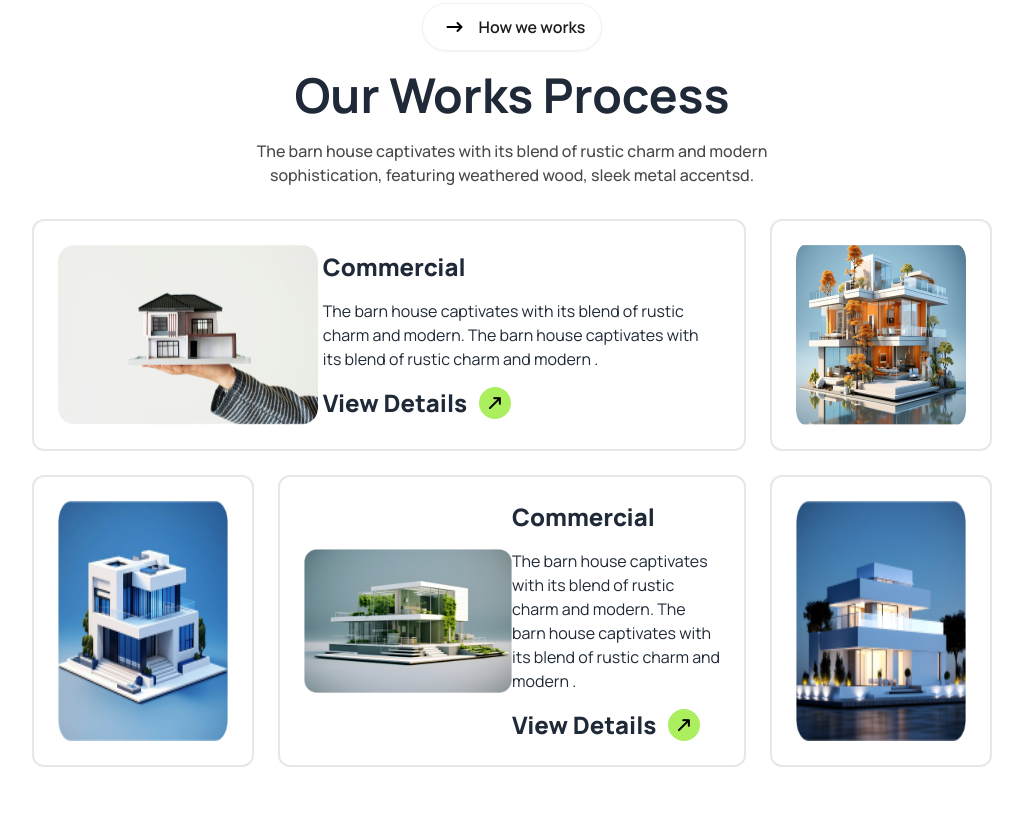
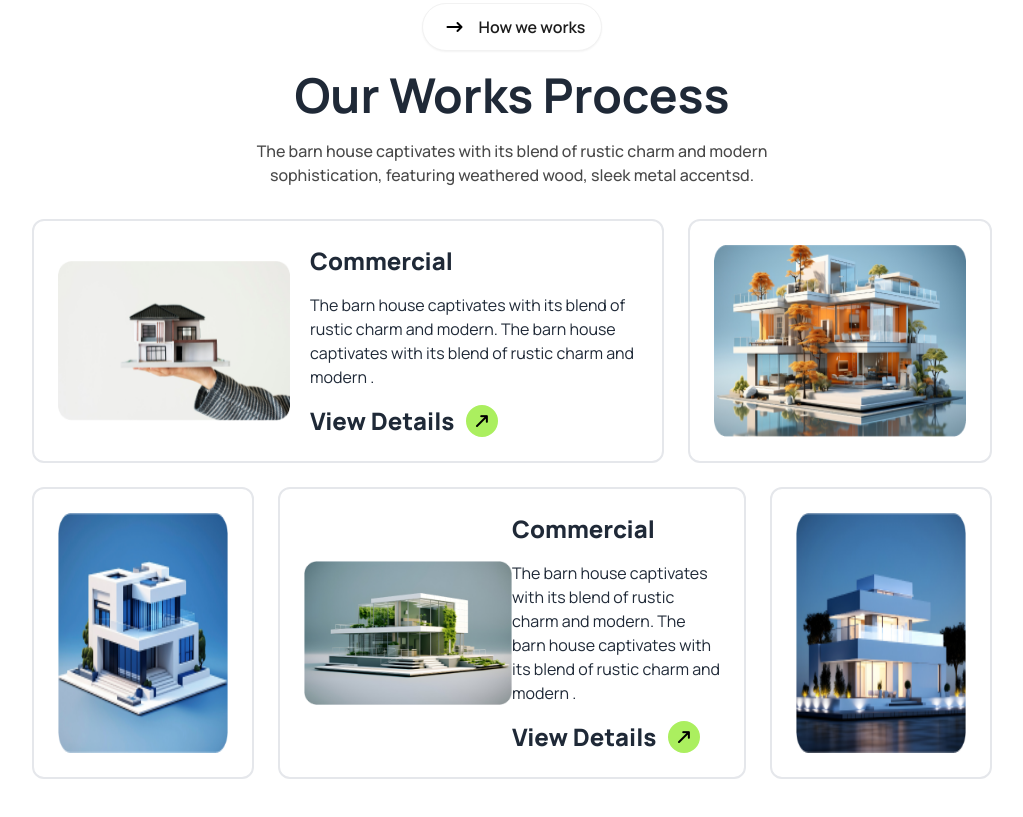
Before and after one commit to masruryeamin/house-architecture-assignment-3, a plain HTML site: page index.html in a window 1280 px wide. Shown: the part 2540-3357 px from the top of the page, without its empty margins (128-1151 px from the left). Drawn offline with nearby package versions, Linux system fonts and the light colour scheme.

Commit message:
grid corrected

```diff
--- a/index.html
+++ b/index.html
@@ -211,16 +211,16 @@
                     its blend of rustic charm and
                     modern sophistication, featuring weathered wood, sleek metal accentsd. </p>
             </div>
-            <div class="grid grid-cols-1 md:grid-cols-2 lg:grid-cols-4 gap-6">
+            <div class="grid grid-cols-1 md:grid-cols-2 lg:grid-cols-12 gap-6 ">
                 <!-- card-1  -->
-                <div class=" col-span-1 md:col-span-2 lg:col-span-3 border-2 border-gray-200 rounded-xl p-6">
-                    <div class="flex flex-col md:flex-row items-center ">
+                <div class=" col-span-1 md:col-span-2 lg:col-span-8 border-2 border-gray-200 rounded-xl p-6">
+                    <div class="flex flex-col md:flex-row items-center gap-5 ">
                         <!-- picture  -->
-                    <div class="w-full md:w-2/5">
-                        <img class="w-full md:w-fit" src="./Image/assets/img1.png" alt="">
+                    <div class="w-full md:w-1/2 lg:w-2/5 ">
+                        <img class="w-full lg:h-full" src="./Image/assets/img1.png" alt="">
                     </div>
                     <!-- text  -->
-                    <div class="space-y-4 w-full md:w-3/5">
+                    <div class="space-y-4 h-full flex flex-col justify-between  flex-1">
                         <h2 class="text-2xl font-extrabold mt-4 md:mt-0">Commercial</h2>
                         <p>The barn house captivates with its blend of rustic charm and modern. The barn house
                             captivates with its blend of rustic charm and modern .</p>
@@ -236,15 +236,15 @@
                     </div>
                 </div>
                 <!-- card-2  -->
-                <div class=" border-2 border-gray-200 rounded-xl p-6 flex flex-row justify-center">
+                <div class=" border-2 border-gray-200 rounded-xl p-6 flex flex-row justify-center lg:col-span-4 h-full lg:h-[100%] ">
                     <img class="w-full" src="./Image/assets/img2.png" alt="">
                 </div>
                 <!-- card-3  -->
-                <div class=" border-2 border-gray-200 rounded-xl p-6 flex flex-row justify-center">
+                <div class=" border-2 border-gray-200 rounded-xl p-6 flex flex-row justify-center lg:col-span-3">
                     <img class="w-full" src="./Image/assets/img3.png" alt="">
                 </div>
                 <!-- card-4  -->
-                <div class="col-span-1 md:col-span-2 border-2 border-gray-200 rounded-xl p-6">
+                <div class="col-span-1 md:col-span-2 border-2 border-gray-200 rounded-xl p-6 lg:col-span-6">
                     <div class="flex flex-col md:flex-row items-center ">
                         <!-- picture  -->
                     <div class="w-full md:w-1/2">
@@ -267,11 +267,17 @@
                     </div>
                 </div>
                 <!-- card-5  -->
-                <div class=" border-2 border-gray-200 rounded-xl p-6 flex flex-row justify-center">
+                <div class=" border-2 border-gray-200 rounded-xl p-6 flex flex-row justify-center lg:col-span-3">
                     <img class="w-full" src="./Image/assets/img5.png" alt="">
                 </div>
+                <!-- card-6  -->
+                <div class=" border-2 border-gray-200 rounded-xl p-6 flex lg:hidden flex-row justify-center md:col-span-1">
+                    <img class="w-full" src="./Image/assets/img3.png" alt="">
+                </div>
             </div>
+
         </section>
+
     </main>
 </body>
 
```
